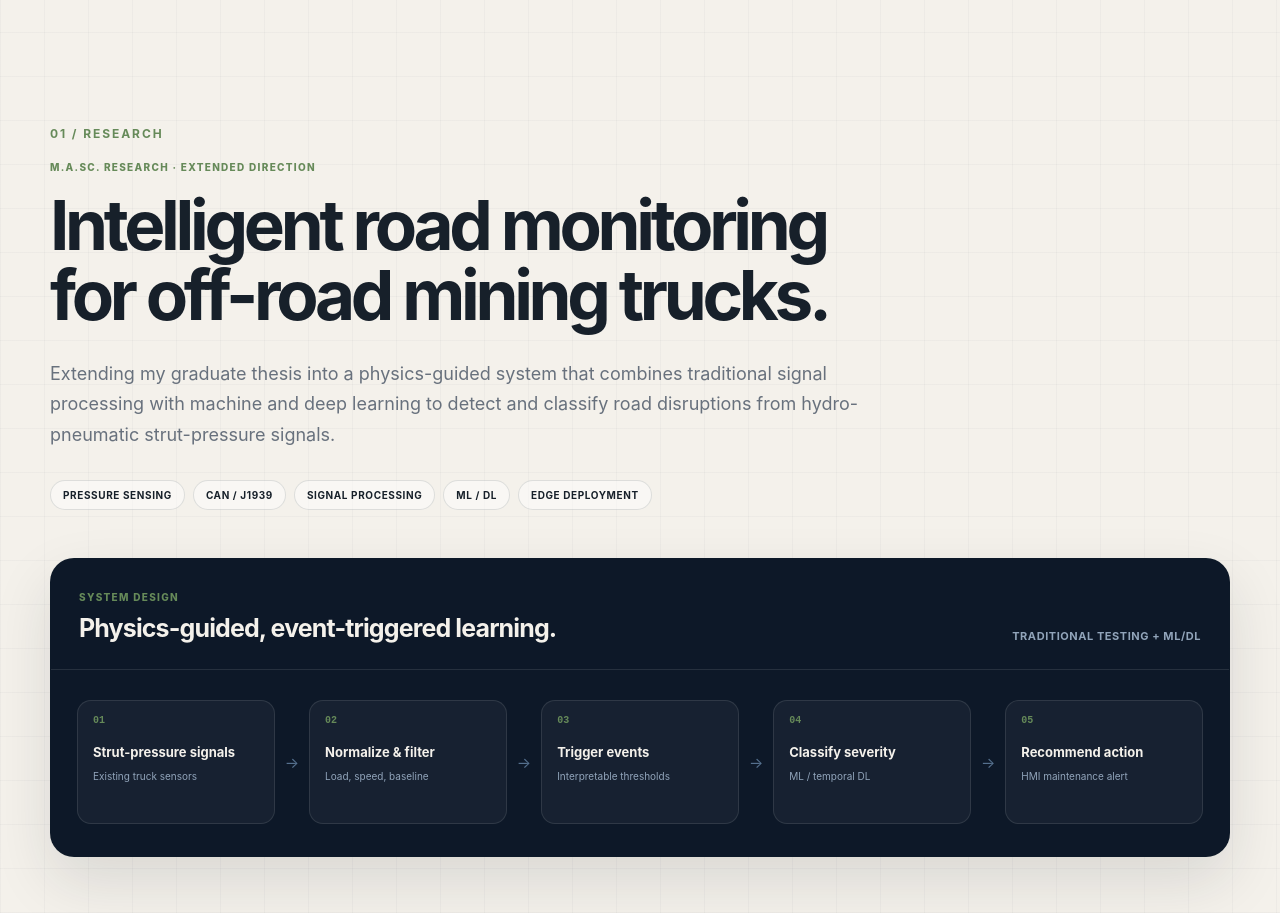
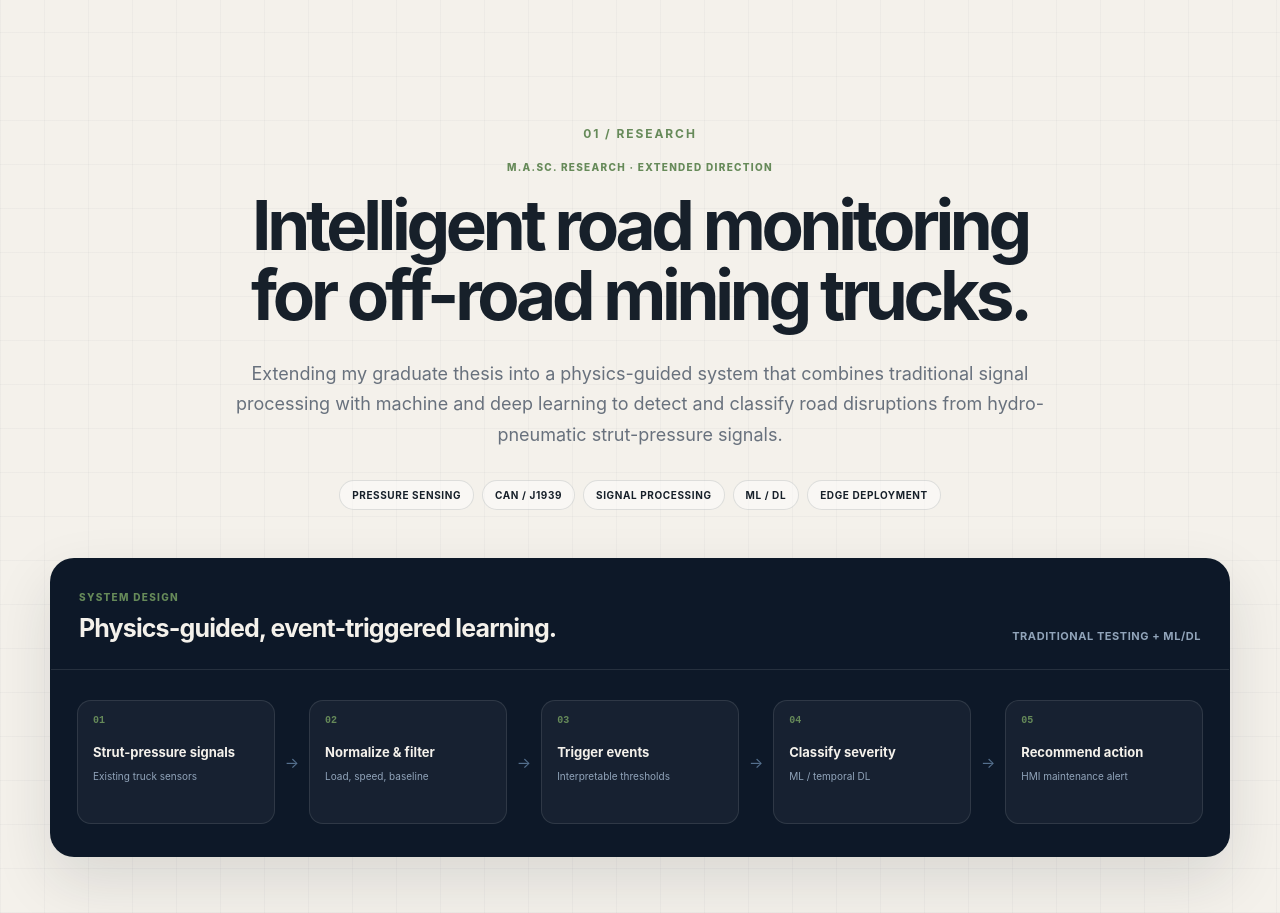
Before and after one commit to jiangjian9803-eng/jiangjian9803-eng.github.io, a Next.js app: page / in a window 1280 px wide. Shown: the part 3620-4533 px from the top of the page. Built offline with nearby package versions, Linux system fonts and the light colour scheme.

Commit message:
Restore centered research content

```diff
--- a/styles.css
+++ b/styles.css
@@ -235,15 +235,15 @@ h1 em { position: relative; margin-top: .08em; color: var(--blue); font-style: n
 
 .research-section { padding-block: 150px; }
 #research.split-section { display: block; }
-#research.split-section > .section-label { width: 100%; margin-bottom: 14px; text-align: left; }
+#research.split-section > .section-label { width: 100%; margin-bottom: 14px; text-align: center; }
 .research-story { width: 100%; min-width: 0; margin-inline: auto; }
-.research-heading { max-width: 1040px; margin: 0; text-align: left; }
-.research-section-label { display: block; width: 100%; margin-bottom: 14px; text-align: left; }
+.research-heading { max-width: 1040px; margin-inline: auto; text-align: center; }
+.research-section-label { display: block; width: 100%; margin-bottom: 14px; text-align: center; }
 .research-kicker, .research-architecture header span, .innovation-heading span { color: #668a59; font-size: 10px; font-weight: 850; letter-spacing: .13em; text-transform: uppercase; }
 .research-kicker { display: inline-block; }
 .research-heading h2 { margin-top: 15px; font-size: clamp(42px, 5.4vw, 72px); line-height: 1.02; letter-spacing: -.062em; }
-.research-heading > p { max-width: 820px; margin: 28px 0 0; color: var(--muted); font-size: 18px; line-height: 1.7; }
-.research-meta { display: flex; justify-content: flex-start; flex-wrap: wrap; gap: 8px; margin-top: 30px; }
+.research-heading > p { max-width: 820px; margin: 28px auto 0; color: var(--muted); font-size: 18px; line-height: 1.7; }
+.research-meta { display: flex; justify-content: center; flex-wrap: wrap; gap: 8px; margin-top: 30px; }
 .research-meta span { padding: 8px 12px; border: 1px solid var(--line); border-radius: 999px; color: var(--ink); background: rgba(255,255,255,.45); font-size: 10px; font-weight: 750; letter-spacing: .06em; text-transform: uppercase; }
 .research-architecture { overflow: hidden; width: 100%; margin: 48px auto 0; border: 1px solid var(--line); border-radius: 24px; background: #0d1828; color: var(--paper); box-shadow: 0 24px 60px rgba(23,32,42,.12); }
 .research-architecture header { display: flex; justify-content: space-between; align-items: end; gap: 30px; padding: 26px 28px; border-bottom: 1px solid rgba(255,255,255,.1); }
```
